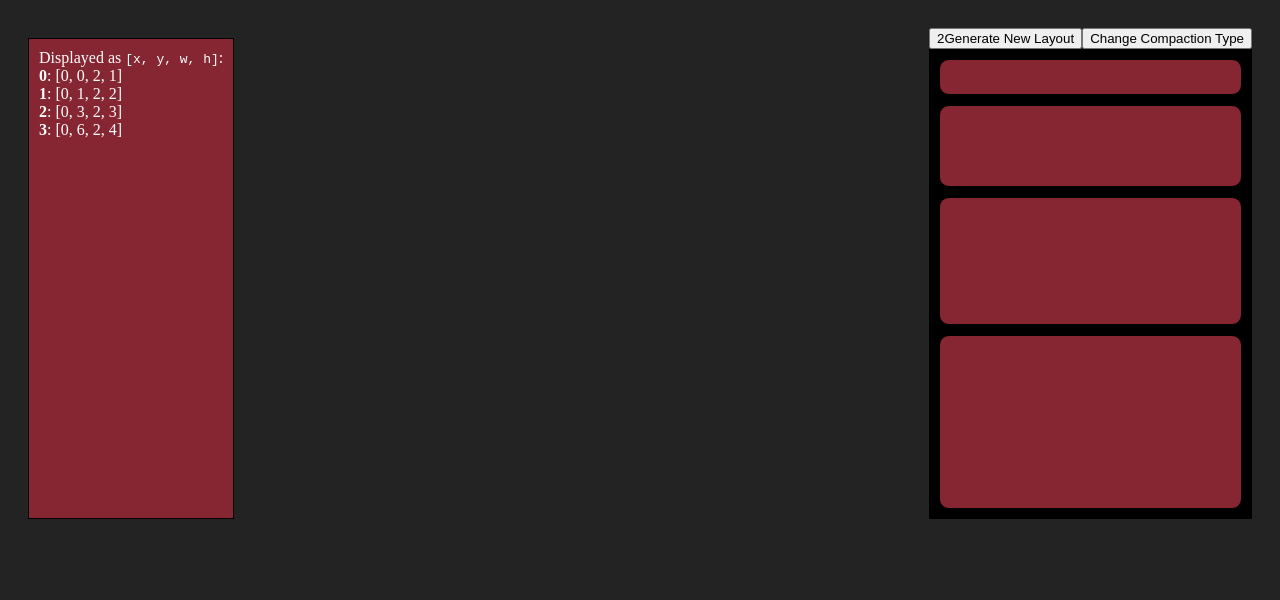
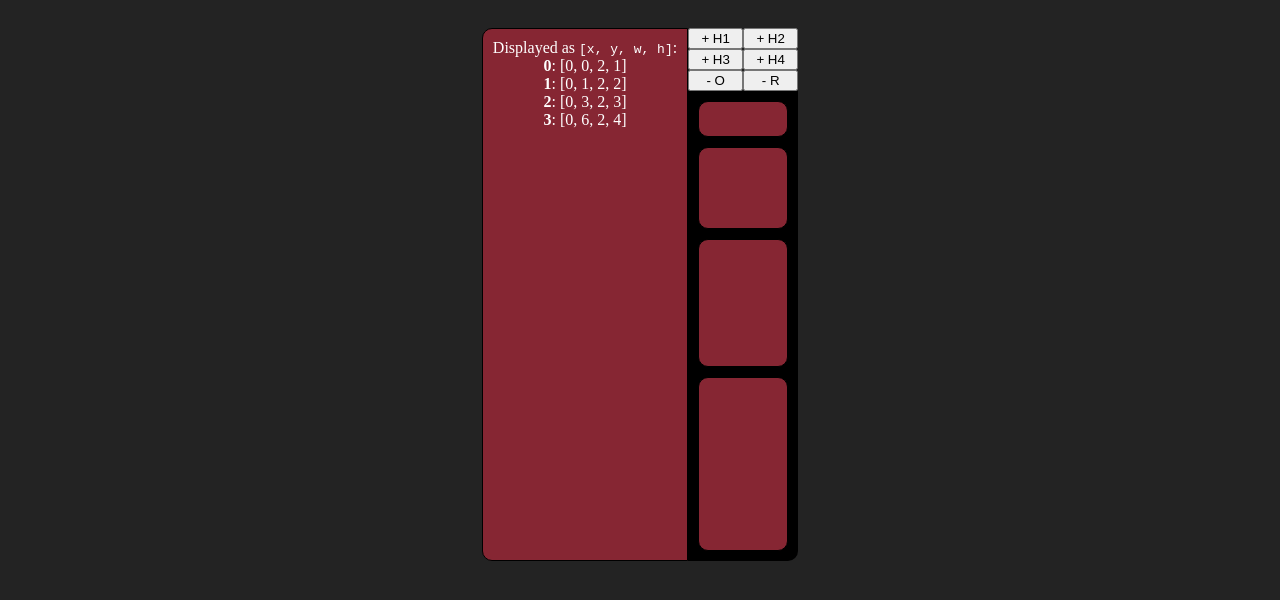
Before and after one commit to Roy1213/All-React-Projects-MC, a React (Create React App) app: page / in a window 1280 px wide. Shown: the top 600 px of the page. Built offline with nearby package versions, Linux system fonts and the light colour scheme.

Commit message:
Transformed program into widget. Added block adding (different heights) as well as removing most recent and oldest additions to grid.

```diff
--- a/src/ShowcaseLayout.js
+++ b/src/ShowcaseLayout.js
@@ -3,9 +3,11 @@ import PropTypes from "prop-types";
 import _ from "lodash";
 import { Responsive, WidthProvider } from "react-grid-layout";
 import './example-styles.css';
+import { ViewColumn } from "@mui/icons-material";
 const ResponsiveReactGridLayout = WidthProvider(Responsive);
 
 var heights = [1, 2, 3, 4]
+let containerWidth = 110
 
 export default class ShowcaseLayout extends React.Component {
   constructor(props) {
@@ -65,7 +67,14 @@ export default class ShowcaseLayout extends React.Component {
     this.props.onLayoutChange(layout, layouts);
   }
 
-  onNewLayout() {
+  onNewLayout(height) {
+    if (height === -1) {
+      heights.shift()
+    } else if (height === -2) {
+      heights.pop()
+    } else {
+      heights[heights.length] = height
+    }
     this.setState({
       layouts: { lg: generateLayout() }
     });
@@ -73,7 +82,7 @@ export default class ShowcaseLayout extends React.Component {
 
   render() {
     return (
-      <div style={{margin: 'auto'}}>
+      <div style={{margin:'auto', width: containerWidth}}>
         {/* <div>
           Current Breakpoint: {this.state.currentBreakpoint} ({
             this.props.cols[this.state.currentBreakpoint]
@@ -84,10 +93,30 @@ export default class ShowcaseLayout extends React.Component {
           Compaction type:{" "}
           {_.capitalize(this.state.compactType) || "No Compaction"}
         </div> */}
-        <button onClick={this.onNewLayout}>{heights[heights.length] = 2}Generate New Layout</button>
-        <button onClick={this.onCompactTypeChange}>
+
+        <div style={{borderTopRightRadius: '10px'}}>
+        <div style={{display: 'flex',
+        justifyContent: 'center'}}>
+          <button onClick={() => this.onNewLayout(1)} style={{minWidth: containerWidth / 2}}>+ H1</button>
+          <button onClick={() => this.onNewLayout(2)} style={{minWidth: containerWidth / 2}}>+ H2</button>
+        </div>
+        <div style={{display: 'flex',
+        justifyContent: 'center'}}>
+          <button onClick={() => this.onNewLayout(3)} style={{minWidth: containerWidth / 2}}>+ H3</button>
+          <button onClick={() => this.onNewLayout(4)} style={{minWidth: containerWidth / 2}}>+ H4</button>
+        </div>
+        <div style={{display: 'flex',
+        justifyContent: 'center'}}>
+          <button onClick={() => this.onNewLayout(-1)} style={{minWidth: containerWidth / 2}}>- O</button>
+          <button onClick={() => this.onNewLayout(-2)} style={{minWidth: containerWidth / 2}}>- R</button>
+        </div>
+        </div>
+
+
+        {/* <button onClick={this.onCompactTypeChange}>
           Change Compaction Type
-        </button>
+        </button> */}
+        <div>
         <ResponsiveReactGridLayout
           {...this.props}
           layouts={this.state.layouts}
@@ -103,6 +132,7 @@ export default class ShowcaseLayout extends React.Component {
         >
           {this.generateDOM()}
         </ResponsiveReactGridLayout>
+        </div>
       </div>
     );
   }
--- a/src/example-styles.css
+++ b/src/example-styles.css
@@ -21,12 +21,15 @@ body {
   }
   .react-grid-layout {
     background: black;
+    border-bottom-right-radius: 10px;
   }
   .layoutJSON {
     background: rgb(134, 38, 51);
     border: 1px solid black;
-    margin-top: 10px;
+    /* margin-top: 10px; */
     padding: 10px;
+    border-top-left-radius: 10px;
+    border-bottom-left-radius: 10px;
   }
   .columns {
     -moz-columns: 120px;
--- a/src/index.js
+++ b/src/index.js
@@ -21,6 +21,8 @@ import ReactDOM from "react-dom";
 import ShowcaseLayout from "./ShowcaseLayout";
 import './example-styles.css';
 
+export const heights = [1, 2, 3, 4]
+
 class ExampleLayout extends React.Component {
   constructor(props) {
     super(props);
@@ -35,7 +37,7 @@ class ExampleLayout extends React.Component {
   stringifyLayout() {
     return this.state.layout.map(function(l) {
       return (
-        <div className="layoutItem" key={l.i}>
+        <div className="layoutItem" key={l.i} style={{display: 'flex', justifyContent: 'center'}}>
           <b>{l.i}</b>: [{l.x}, {l.y}, {l.w}, {l.h}]
         </div>
       );
@@ -45,7 +47,7 @@ class ExampleLayout extends React.Component {
   render() {
     return (
       <div style={{display: 'flex',
-        justifyContent: 'space-between'}}>
+        justifyContent: 'center'}}>
         <div className="layoutJSON">
           Displayed as <code>[x, y, w, h]</code>:
           <div className="columns">{this.stringifyLayout()}</div>
```
